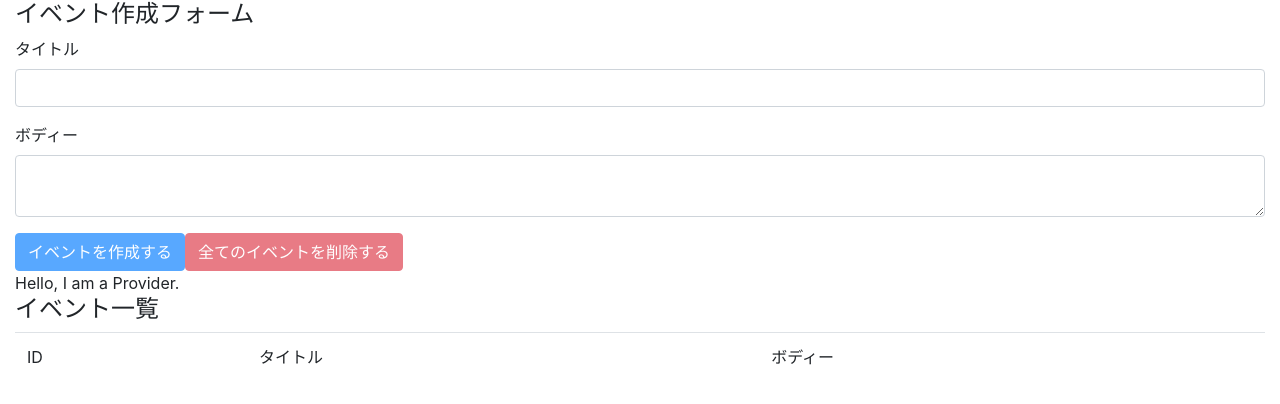
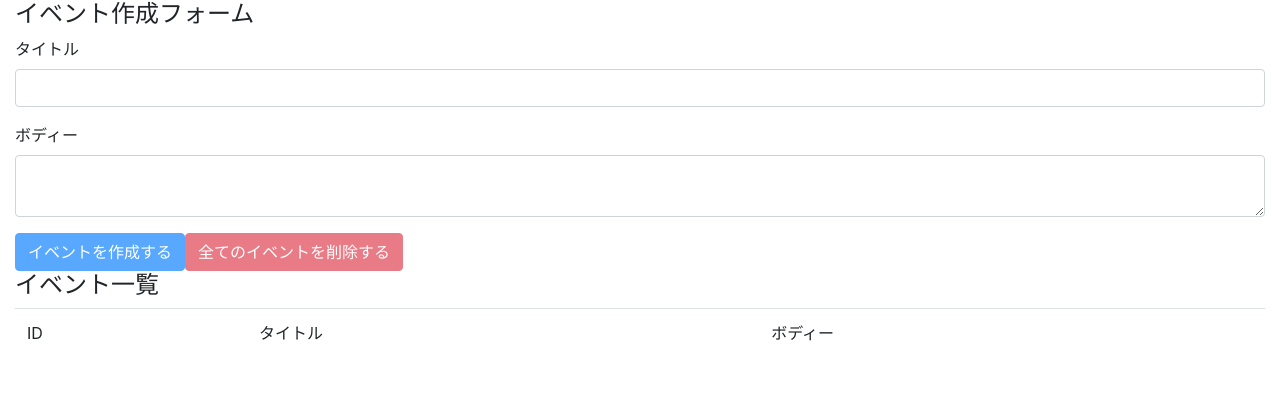
Before and after one commit to perio29/react-hooks-1, a React (Create React App) app: page / in a window 1280 px wide. Shown: the top 404 px of the page. Built offline with nearby package versions, Linux system fonts and the light colour scheme.

Commit message:
solve prop drilling issue

```diff
--- a/src/components/App.js
+++ b/src/components/App.js
@@ -11,11 +11,10 @@ const App = () => {
   const [state, dispatch] = useReducer(reducer, []);
 
   return (
-    <AppContext.Provider value={"Hello, I am a Provider."}>
+    <AppContext.Provider value={{ state, dispatch }}>
       <div className="container-fluid">
-        <EventForm state={state} dispatch={dispatch} />
-
-        <Events state={state} dispatch={dispatch} />
+        <EventForm />
+        <Events />
       </div>
     </AppContext.Provider>
   );
--- a/src/components/Event.js
+++ b/src/components/Event.js
@@ -1,7 +1,10 @@
-import React from "react";
+import React, { useContext } from "react";
 import { DELETE_EVENT } from "../actions";
 
-const Event = ({ event, dispatch }) => {
+import AppContext from "../contexts/AppContext";
+
+const Event = ({ event }) => {
+  const { dispatch } = useContext(AppContext);
   const id = event.id;
   const handleClickDeleteButton = () => {
     const result = window.confirm(
--- a/src/components/EventForm.js
+++ b/src/components/EventForm.js
@@ -1,8 +1,11 @@
-import React, { useState } from "react";
+import React, { useState, useContext } from "react";
 import { CREATE_EVENT } from "../actions";
 import { DELETE_ALL_EVENTS } from "../actions";
 
-const EventForm = ({ state, dispatch }) => {
+import AppContext from "../contexts/AppContext";
+
+const EventForm = () => {
+  const { state, dispatch } = useContext(AppContext);
   const [title, setTitle] = useState("");
   const [body, setBody] = useState("");
 
--- a/src/components/Events.js
+++ b/src/components/Events.js
@@ -3,12 +3,10 @@ import React, { useContext } from "react";
 import Event from "./Event";
 import AppContext from "../contexts/AppContext";
 
-const Events = ({ state, dispatch }) => {
-  const value = useContext(AppContext);
+const Events = () => {
+  const { state } = useContext(AppContext);
   return (
     <>
-      <div>{value}</div>
-
       <h4>イベント一覧</h4>
       <table className="table table-hover">
         <thead>
@@ -20,7 +18,7 @@ const Events = ({ state, dispatch }) => {
         </thead>
         <tbody>
           {state.map((event, index) => (
-            <Event key={index} event={event} dispatch={dispatch} />
+            <Event key={index} event={event} />
           ))}
         </tbody>
       </table>
```
